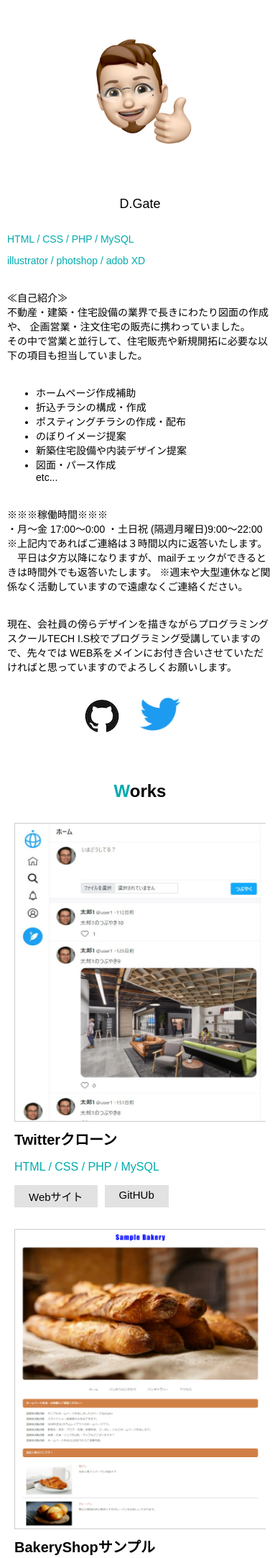
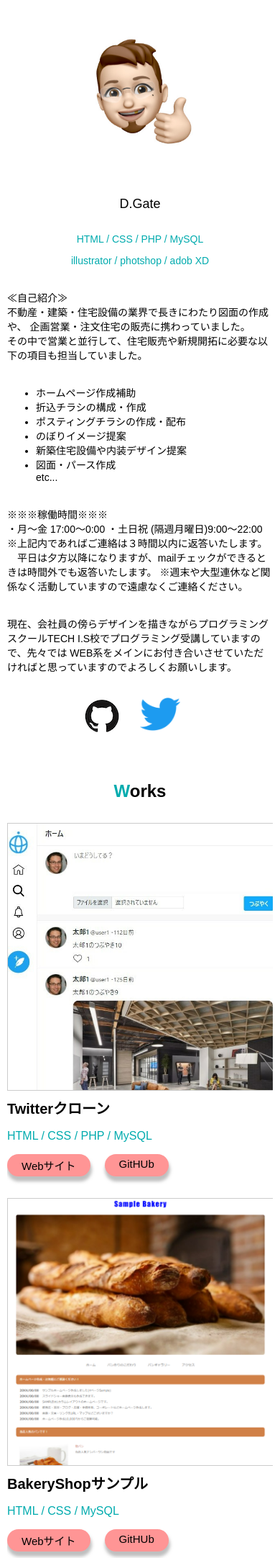
Before and after one commit to fgdgate/Portfolio_profile, a PHP site: page / in a window 390 px wide. Shown: the part 156-2320 px from the top of the page at 72% size. Run offline with PHP 8.4, Linux system fonts and the light colour scheme.

Commit message:
レスポンシブ調整・ボタン変更

```diff
--- a/index.html
+++ b/index.html
@@ -64,7 +64,7 @@
                         <h2 class="sub-title"><span class="color-green">W</span>orks</h2>
                         <ul class="works-list">
                               <li>
-                                    <img src="img\twitterclone_sample.jpg" alt="Twitterclone開発GitHub画像" width="348" height="413">
+                                    <img src="img\twitterclonesample.jpg" alt="Twitterclone開発画像">
                                     <h3>Twitterクローン</h3>
                                     <p class="color-green">HTML / CSS / PHP / MySQL</p>
                                     <div class="link">
--- a/portfolio.css
+++ b/portfolio.css
@@ -139,10 +139,6 @@ body{
       margin-left: auto;
   }
 
-  .works-list li:last-child h3 {
-        margin-top: 100px;
-  }
-
   .works-list li span {
       font-size: 18px;
   }
@@ -151,15 +147,19 @@ body{
       display: flex;
       -webkit-justify-content: left;
       margin-top: 15px;
+
   }
 
   .works-list li .link a {
-      background-color: rgb(226,226,226);
+      background-color: rgb(255, 149, 149);
       padding: 5px 20px;
-      margin-right: 10px;
+      margin-right: 20px;
       font-size: 15px;
       text-decoration: none;
       color: #000;
+      border-radius: 30px;
+      box-shadow: 1px 6px 4px 1px rgb(128 128 128 / 50%);
+
   }
 
   /* footerスタイル */
@@ -221,7 +221,7 @@ body{
   .item-list p {
       font-size: 14px;
       line-height: normal;
-      text-align: left;
+      text-align: center;
   }
 
   .icon-list {
@@ -238,7 +238,7 @@ body{
 
   .box-works {
       margin: 60px 0 0;
-      padding: 0 10px;
+      padding: 0;
   }
 
   .works-list {max-width: 100%;}
@@ -250,13 +250,12 @@ body{
       margin-bottom: 30px;
   }
 
-
-
   .works-list li h3 {
       font-size: 20px;
       margin: 5px 0;
   }
 
-  .works-list li span {font-size: 14px;}
+  .works-list li span {font-size: 14px;
+  }
 
-  }
+}
```
Also changed, not shown: img/215506.jpg, img/sample_hp1.png, img/twitterclone_sample.jpg (deleted), img/twitterclonesample.jpg (added).
